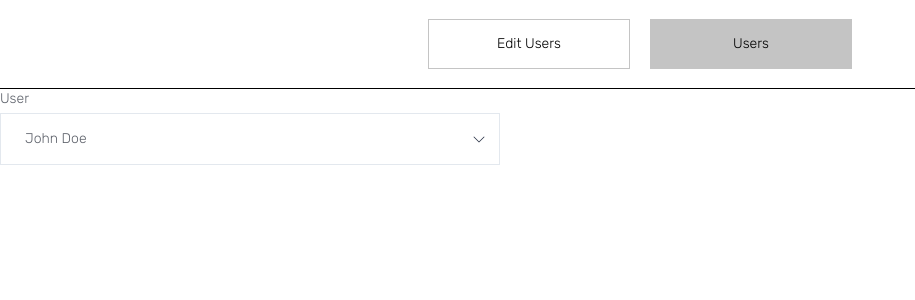
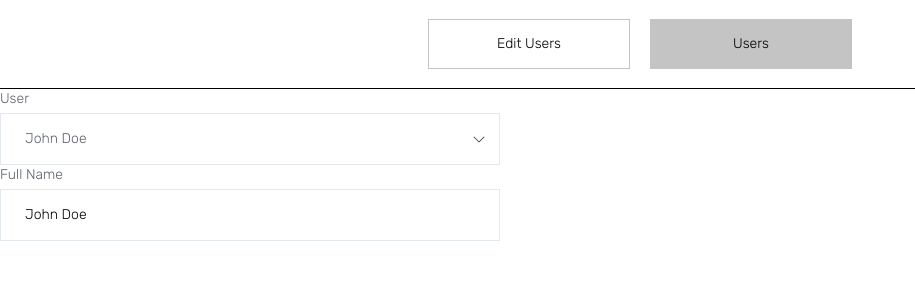
Before and after one commit to Vnyway/test_react, a React (Create React App) app in the folder task/: page /edit in a window 1280 px wide. Shown: the top 300 px of the page, without its empty margins (0-915 px from the left). Built offline with nearby package versions, Linux system fonts and the light colour scheme.

Commit message:
компонент поле для введення імені

```diff
--- /dev/null
+++ b/task/src/components/FieldWithHeading.jsx
@@ -0,0 +1,46 @@
+import { useEffect } from "react";
+
+const FieldWithHeading = ({
+  heading,
+  values,
+  defaultValue,
+  error,
+  setError,
+  selected,
+  setSelected,
+}) => {
+  const isSelectedDifferent = selected !== defaultValue;
+
+  const isValidSelection = values.some((option) => option.name === selected);
+
+  useEffect(() => {
+    if (isSelectedDifferent && isValidSelection) {
+      setError("User already exists");
+    } else if (selected === "") {
+      setError("This field can't be empty");
+    } else {
+      setError(false);
+    }
+  }, [selected, isSelectedDifferent, isValidSelection, setError]);
+  return (
+    <div className="options-with-heading">
+      <div className="heading-wrapper">
+        <span>{heading}</span>
+        {error && <span>{error}</span>}
+      </div>
+
+      <div className="drop-down-menu">
+        <div className="default-option default-option-closed">
+          <input
+            className="option-input"
+            onChange={(e) => setSelected(e.target.value)}
+            value={selected}
+            type="text"
+          />
+        </div>
+      </div>
+    </div>
+  );
+};
+
+export default FieldWithHeading;
--- a/task/src/components/OptionsWithHeading.jsx
+++ b/task/src/components/OptionsWithHeading.jsx
@@ -12,7 +12,7 @@ const OptionsWithHeading = ({ heading, values, selected, setSelected }) => {
           }`}>
           <p>{selected}</p>
           <img
-            className={opened && "arrow-opened"}
+            className={opened ? "arrow-opened" : ""}
             src="./images/arrow.png"
             alt="open menu"
           />
--- a/task/src/index.css
+++ b/task/src/index.css
@@ -93,8 +93,9 @@ h1 {
 
 .options-with-heading .drop-down-menu {
   display: flex;
+  position: relative;
   flex-direction: column;
-  max-width: 500px;
+  width: 500px;
 }
 
 .options-with-heading .default-option {
@@ -125,6 +126,11 @@ h1 {
 .options-with-heading .options-opened {
   max-height: 200px;
   overflow-y: auto;
+  position: absolute;
+  z-index: 1;
+  top: 51px;
+  background: #ffffff;
+  width: 498px;
   scrollbar-width: 4px;
   display: flex;
   flex-direction: column;
@@ -139,3 +145,15 @@ h1 {
   height: 34px;
   cursor: default;
 }
+
+.default-option .option-input {
+  outline: none;
+  border: none;
+}
+
+.options-with-heading .heading-wrapper {
+  width: 500px;
+  display: flex;
+  align-items: center;
+  justify-content: space-between;
+}
--- a/task/src/pages/EditUsers.jsx
+++ b/task/src/pages/EditUsers.jsx
@@ -1,10 +1,17 @@
-import { useState } from "react";
+import { useState, useEffect } from "react";
 import OptionsWithHeading from "../components/OptionsWithHeading";
 import { users } from "../constants";
+import FieldWithHeading from "../components/FieldWithHeading";
 
 const EditUsers = () => {
   const usernames = users.map((user) => ({ name: user.name }));
   const [selectedUsername, setSelectedUsername] = useState(usernames[0].name);
+  const [changedUsername, setChangedusername] = useState(selectedUsername);
+  const [error, setError] = useState(false);
+  useEffect(() => {
+    setChangedusername(selectedUsername);
+  }, [selectedUsername]);
+
   return (
     <div>
       <OptionsWithHeading
@@ -13,6 +20,15 @@ const EditUsers = () => {
         selected={selectedUsername}
         setSelected={setSelectedUsername}
       />
+      <FieldWithHeading
+        heading="Full Name"
+        defaultValue={selectedUsername}
+        values={usernames}
+        selected={changedUsername}
+        setSelected={setChangedusername}
+        error={error}
+        setError={setError}
+      />
     </div>
   );
 };
```
